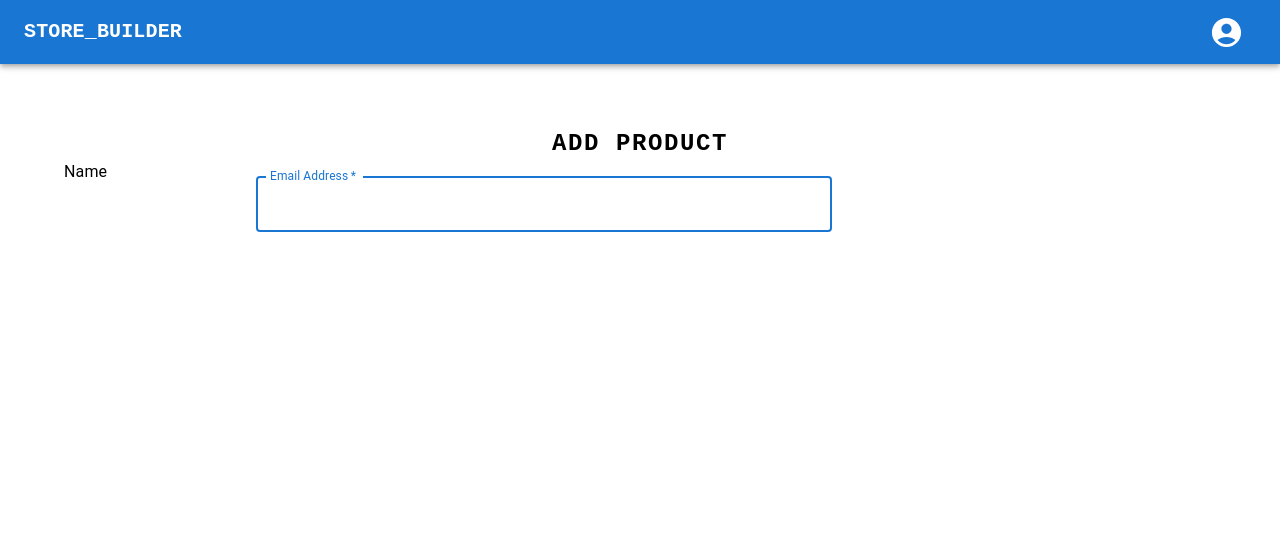
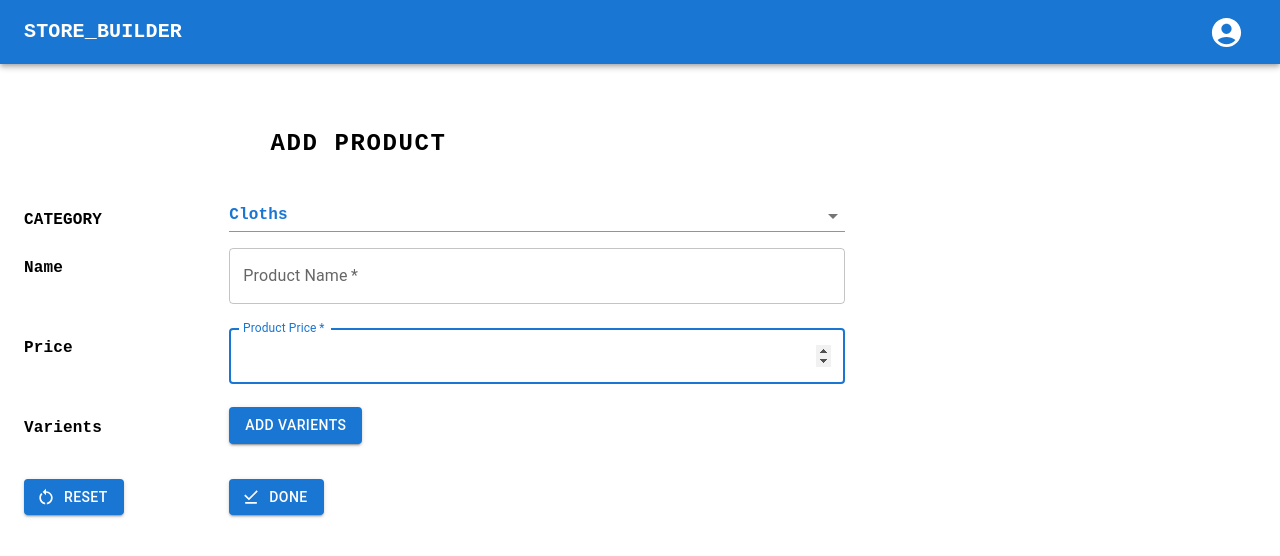
Before and after one commit to huzaifasattar/Store_Builder, a React (Create React App) app: page /product in a window 1280 px wide. Shown: the top 556 px of the page. Built offline with nearby package versions, Linux system fonts and the light colour scheme.

Commit message:
import initial value and design

```diff
--- a/src/commponents/addProduct/addProduct.js
+++ b/src/commponents/addProduct/addProduct.js
@@ -1,22 +1,50 @@
 import {
   Box,
   Container,
-  Select,
   Typography,
-  MenuItem,
-  TextField,Grid
+  TextField,
+  Grid,
+  Button,
+  NativeSelect,
 } from "@mui/material";
+import DownloadDoneIcon from "@mui/icons-material/DownloadDone";
+import RestartAltIcon from "@mui/icons-material/RestartAlt";
+import { useState } from "react";
+import { nanoid } from "@reduxjs/toolkit";
+const AddProduct = () => {
+  // const [selecteditemCategory, setSelecteditemCategory] =useState(['Smart Watch', 'Cosmetics', 'Mobile Accessories', 'Others']);
+  // const show = (e) => {
+  //     setSelecteditemCategory(e.target.value);
+  // };
+  const [productValue, setProductValue] = useState({
+    category: "Cloths",
+    name: "",
+    price: "",
+    id: nanoid(),
+    varients: [],
+  });
 
-const AddProduct = () => {
+  console.log(productValue);
+  const handleChange = (e) => {
+    let value = e.target.value;
+    if (e.target.name === "price") {
+      value = +value;
+    }
+
+    setProductValue((val) => {
+      const clone = { ...val };
+      clone[e.target.name] = value;
+      return clone;
+    });
+  };
+  const categoryArr = ["Cloths", "Shoes", "BackPack", "Accessories"];
+
   return (
     <>
-      <Container>
+      <Container maxWidth="xl">
         <Box
           sx={{
             marginTop: 8,
-            display: "flex",
-            flexDirection: "column",
-            alignItems: "center",
           }}
         >
           <Typography
@@ -26,36 +54,140 @@ const AddProduct = () => {
               fontFamily: "monospace",
               fontWeight: 700,
               letterSpacing: ".1rem",
+              marginLeft: "20%",
             }}
           >
             ADD PRODUCT
-                  </Typography></Box>
-                  <Grid container >
-                  {/* <Grid item  md={2}>
+          </Typography>
 
-  </Grid> */}
-  <Grid item xs={12} sm={6} md={2}>
-  <Typography>Name</Typography>
+          <Box component={"form"} mt={5}>
+            <Grid container>
+              <Grid item xs={12} sm={2} md={2}>
+                <Typography
+                  mt={1}
+                  component={"h3"}
+                  sx={{
+                    fontFamily: "monospace",
+                    fontWeight: 700,
+                  }}
+                >
+                  CATEGORY
+                </Typography>
+              </Grid>
+              <Grid item xs={12} sm={6} md={6}>
+                <NativeSelect
+                  defaultValue={30}
+                  name="category"
+                  style={{ width: "100%" }}
+                  sx={{
+                    fontFamily: "monospace",
+                    fontWeight: 700,
+                    color: "#1976d2",
+                  }}
+                  onChange={(e) => handleChange(e)}
+                >
+                  {categoryArr.map((cat, i) => (
+                    <option key={i}>{cat}</option>
+                  ))}
+                </NativeSelect>
+              </Grid>
+            </Grid>
+            <Grid container>
+              <Grid item xs={12} sm={2} md={2}>
+                <Typography
+                  component={"h3"}
+                  mt={3}
+                  sx={{
+                    fontFamily: "monospace",
+                    fontWeight: 700,
+                  }}
+                >
+                  Name
+                </Typography>
               </Grid>
               <Grid item xs={12} sm={6} md={6}>
                 <TextField
                   margin="normal"
                   required
                   fullWidth
-              id="email"
-              label="Email Address"
-              name="email"
-              autoComplete="email"
+                  name="name"
+                  label="Product Name"
+                  type="text"
                   autoFocus
-
+                  onChange={(e) => handleChange(e)}
                 />
               </Grid>
-                      {/* <Grid item md={2}>
-
-  </Grid> */}
+            </Grid>
+            <Grid container>
+              <Grid item xs={12} sm={2} md={2}>
+                <Typography
+                  component={"h3"}
+                  mt={3}
+                  sx={{
+                    fontFamily: "monospace",
+                    fontWeight: 700,
+                  }}
+                >
+                  Price
+                </Typography>
+              </Grid>
+              <Grid item xs={12} sm={6} md={6}>
+                <TextField
+                  margin="normal"
+                  required
+                  fullWidth
+                  type={"number"}
+                  name="price"
+                  label="Product Price"
+                  //   type="text"
+                  autoFocus
+                  onChange={(e) => handleChange(e)}
+                />
+              </Grid>
+            </Grid>
+            <Grid container>
+              <Grid item xs={12} sm={2} md={2}>
+                <Typography
+                  component={"h3"}
+                  mt={3}
+                  sx={{
+                    fontFamily: "monospace",
+                    fontWeight: 700,
+                  }}
+                >
+                  Varients
+                </Typography>
+              </Grid>
+              <Grid item xs={12} sm={6} md={6}>
+                <Button variant="contained" style={{ marginTop: "15px" }}>
+                  Add Varients
+                </Button>
+              </Grid>
             </Grid>
 
-
+            <br />
+            <Grid container>
+              <Grid item xs={6} sm={2} md={2}>
+                <Button
+                  variant="contained"
+                  style={{ marginTop: "15px" }}
+                  startIcon={<RestartAltIcon />}
+                >
+                  Reset
+                </Button>
+              </Grid>
+              <Grid item xs={6} sm={6} md={6}>
+                <Button
+                  variant="contained"
+                  style={{ marginTop: "15px" }}
+                  startIcon={<DownloadDoneIcon />}
+                >
+                  Done
+                </Button>
+              </Grid>
+            </Grid>
+          </Box>
+        </Box>
       </Container>
     </>
   );
```
Lines whose indentation alone changed are shown as unchanged.
